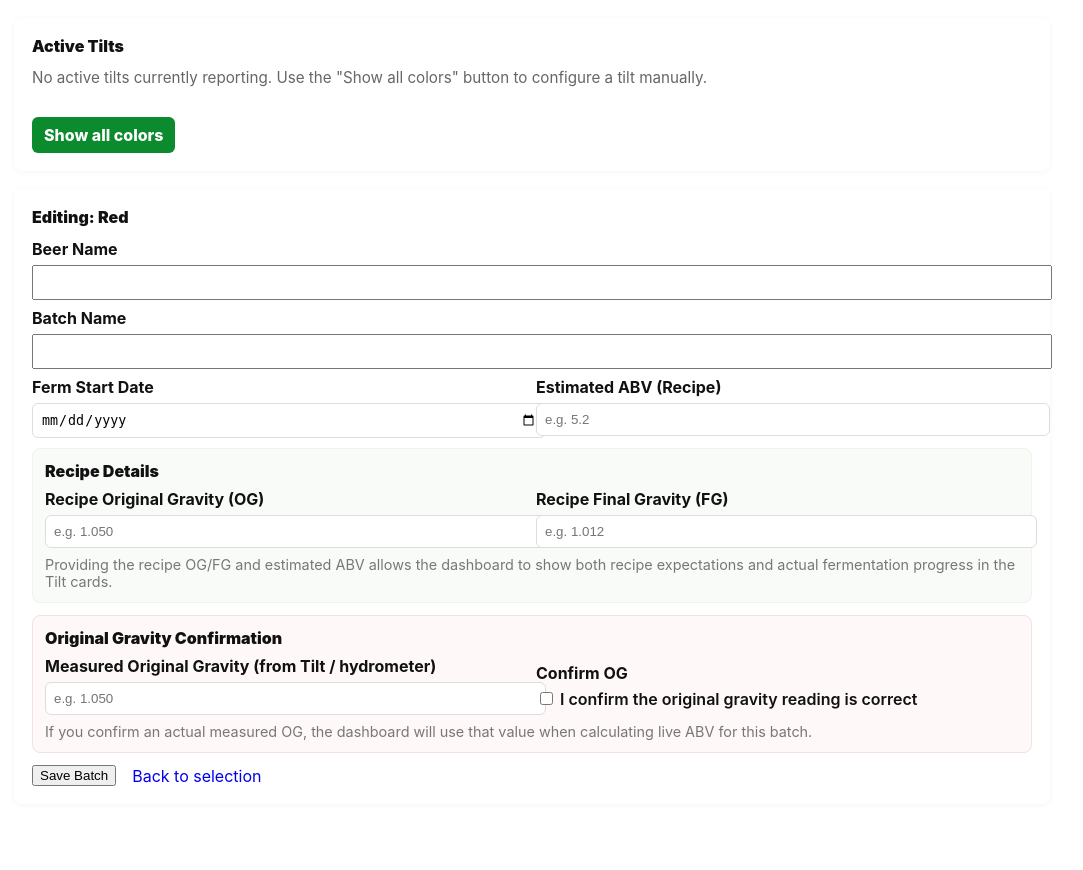
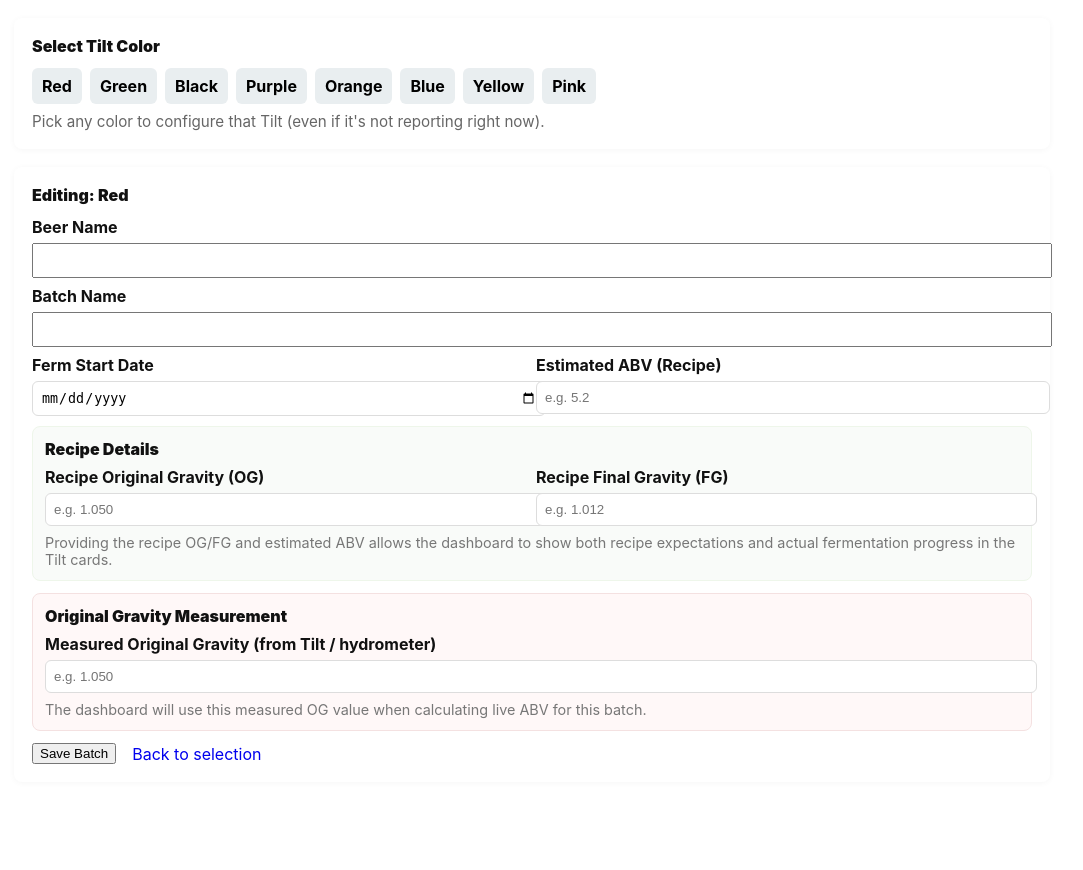
Before and after one commit to RabbitFarmer/Fermenter-Temp-Controller, a Flask app: page /batch_settings?tilt_color=Red in a window 1280 px wide. Shown: the part 128-998 px from the top of the page, without its empty margins (108-1191 px from the left). After the commit the page ends 892 px from the top, so only its background shows below. Run offline with Flask 3, Linux system fonts and the light colour scheme; parts of the project's set-up code (start-up, migrations or seed data) failed here and were passed over.

Commit message:
Remove OG confirmation checkbox, update UI labels, and merge tilt color selection
Co-authored-by: RabbitFarmer <42279002+RabbitFarmer@users.noreply.github.com>

```diff
--- a/app.py
+++ b/app.py
@@ -1657,7 +1657,6 @@ def tilt_config():
         action = request.form.get('action')
         # --- PATCH: Capture quick OG/recipe/metadata changes as batch_metadata ----
         actual_og = request.form.get("actual_og")
-        og_confirmed = ('og_confirmed' in request.form) and (request.form.get('og_confirmed') not in (None, '', '0', 'false', 'False'))
         recipe_og = request.form.get("recipe_og")
         # update tilt_cfg fields from the form (for quick-edit path)
         changed = False
@@ -1671,8 +1670,9 @@ def tilt_config():
                 batch_entry['recipe_og'] = recipe_og
                 tilt_cfg[color]['recipe_og'] = recipe_og
                 changed = True
-            batch_entry['og_confirmed'] = og_confirmed
-            tilt_cfg[color]['og_confirmed'] = og_confirmed
+            # Keep og_confirmed in data structure for backward compatibility (always False)
+            batch_entry['og_confirmed'] = False
+            tilt_cfg[color]['og_confirmed'] = False
             batch_entry['brewid'] = tilt_cfg[color].get("brewid")
             if changed:
                 try:
@@ -1725,7 +1725,7 @@ def batch_settings():
             }
             save_json(TILT_CONFIG_FILE, tilt_cfg)
 
-        og_confirmed = ('og_confirmed' in data) and (data.get('og_confirmed') not in (None, '', '0', 'false', 'False'))
+        og_confirmed = False  # No longer using og_confirmed checkbox
 
         batch_entry = {
             "beer_name": beer_name,
@@ -1735,7 +1735,7 @@ def batch_settings():
             "recipe_fg": data.get('recipe_fg', '') or '',
             "recipe_abv": data.get('recipe_abv', '') or '',
             "actual_og": (data.get('actual_og', '') or None),
-            "og_confirmed": bool(og_confirmed),
+            "og_confirmed": False,  # Keep field for backward compatibility
             "brewid": brew_id
         }
 
--- a/templates/batch_settings.html
+++ b/templates/batch_settings.html
@@ -8,14 +8,8 @@
   <style>
     .selector-wrap { max-width:1000px; margin:18px auto; padding:18px; background:#fff; border-radius:8px; box-shadow:0 1px 6px rgba(0,0,0,0.04); }
     .heading { font-weight:900; margin-bottom:12px; }
-    .tilt-grid { display:flex; gap:12px; flex-wrap:wrap; }
-    .tilt-tile { width:220px; border-radius:8px; padding:12px; background:#f6f6f6; text-align:center; cursor:pointer; text-decoration:none; color:inherit; box-shadow:0 1px 4px rgba(0,0,0,0.04); }
-    .tilt-tile .title { font-weight:900; margin-bottom:6px; }
-    .tilt-tile .meta { font-size:13px; color:#444; }
-    .all-colors { margin-top:14px; display:none; }
     .color-list { display:flex; flex-wrap:wrap; gap:8px; }
     .color-pill { padding:8px 10px; border-radius:6px; background:#e9eef0; cursor:pointer; text-decoration:none; color:#000; font-weight:700; }
-    .toggle-btn { display:inline-block; margin-top:12px; padding:8px 12px; border-radius:6px; background:#0b8a2e; color:#fff; text-decoration:none; font-weight:800; }
     .note { color:#666; font-size:0.95em; margin-top:8px; }
     .form-row { display:flex; gap:8px; }
     .form-col { flex:1; }
@@ -35,38 +29,14 @@
     </header>
 
     <div class="selector-wrap">
-      <div class="heading">Active Tilts</div>
+      <div class="heading">Select Tilt Color</div>
 
-      {% if active_colors %}
-        <div class="tilt-grid">
-          {% for color in active_colors %}
-            {% set t = live_tilts.get(color, {}) %}
-            {% set border_color = color_map.get(color, '#cccccc') %}
-            <a class="tilt-tile" href="{{ url_for('batch_settings') }}?tilt_color={{ color|urlencode }}" style="border: 3px solid {{ border_color }};">
-              <div class="title">{{ t.beer_name or 'Unnamed Beer' }}</div>
-              <div class="meta">Tilt: <strong>{{ color }}</strong></div>
-              <div class="meta">Batch: {{ t.batch_name or '--' }}</div>
-              <div class="meta">Temp: {{ t.temp_f or '--' }}°F</div>
-            </a>
-          {% endfor %}
-        </div>
-      {% else %}
-        <div class="note">No active tilts currently reporting. Use the "Show all colors" button to configure a tilt manually.</div>
-      {% endif %}
-
-      <div style="margin-top:18px;">
-        <a id="toggle-all-colors" class="toggle-btn" href="#" role="button">Show all colors</a>
+      <div class="color-list">
+        {% for color in tilt_colors %}
+          <a class="color-pill" href="{{ url_for('batch_settings') }}?tilt_color={{ color|urlencode }}">{{ color }}</a>
+        {% endfor %}
       </div>
-
-      <div id="all-colors" class="all-colors" aria-hidden="true">
-        <div class="heading" style="margin-top:12px;">All known Tilt Colors</div>
-        <div class="color-list">
-          {% for color in tilt_colors %}
-            <a class="color-pill" href="{{ url_for('batch_settings') }}?tilt_color={{ color|urlencode }}">{{ color }}</a>
-          {% endfor %}
-        </div>
-        <div class="note">Pick any color to configure that Tilt (even if it's not reporting right now).</div>
-      </div>
+      <div class="note">Pick any color to configure that Tilt (even if it's not reporting right now).</div>
     </div>
 
     {% if selected_tilt %}
@@ -114,24 +84,18 @@
             <div class="small-note muted">Providing the recipe OG/FG and estimated ABV allows the dashboard to show both recipe expectations and actual fermentation progress in the Tilt cards.</div>
           </div>
 
-          <!-- New: Original Gravity confirmation input -->
+          <!-- Original Gravity Measurement -->
           <div style="margin-top:12px; padding:12px; border-radius:8px; background:#fff8f8; border:1px solid #f4e1e1;">
-            <div class="heading" style="font-size:1em; margin-bottom:8px;">Original Gravity Confirmation</div>
+            <div class="heading" style="font-size:1em; margin-bottom:8px;">Original Gravity Measurement</div>
 
             <div class="form-row" style="margin-bottom:8px;">
               <div class="form-col">
                 <label>Measured Original Gravity (from Tilt / hydrometer)</label>
                 <input type="number" step="0.001" min="0" name="actual_og" value="{{ selected_config.actual_og if selected_config.actual_og is not none else '' }}" placeholder="e.g. 1.050">
               </div>
-              <div class="form-col" style="align-self:flex-end;">
-                <label style="font-weight:700;">Confirm OG</label>
-                <div>
-                  <label style="font-weight:600;"><input type="checkbox" name="og_confirmed" value="1" {% if selected_config.og_confirmed %}checked{% endif %}> I confirm the original gravity reading is correct</label>
-                </div>
-              </div>
             </div>
 
-            <div class="small-note muted">If you confirm an actual measured OG, the dashboard will use that value when calculating live ABV for this batch.</div>
+            <div class="small-note muted">The dashboard will use this measured OG value when calculating live ABV for this batch.</div>
           </div>
 
           <div style="display:flex; gap:8px; margin-top:12px;">
@@ -154,20 +118,6 @@
     {% endif %}
   </div>
 
-  <script>
-    (function(){
-      const toggle = document.getElementById('toggle-all-colors');
-      const panel = document.getElementById('all-colors');
-      if(toggle && panel){
-        toggle.addEventListener('click', function(ev){
-          ev.preventDefault();
-          const shown = panel.getAttribute('aria-hidden') === 'false';
-          panel.style.display = shown ? 'none' : 'block';
-          panel.setAttribute('aria-hidden', shown ? 'true' : 'false');
-          toggle.textContent = shown ? 'Show all colors' : 'Hide all colors';
-        });
-      }
-    })();
-  </script>
+
 </body>
 </html>
--- a/templates/tilt_config.html
+++ b/templates/tilt_config.html
@@ -65,16 +65,13 @@
             {% endif %}
           </div>
 
-          <!-- Quick-edit small form to update Actual OG and confirmation -->
+          <!-- Quick-edit small form to update Actual OG -->
           <div style="padding:12px; background:#f6f9f6; border-radius:8px; margin-bottom:12px;">
             <form method="post" action="/batch_settings">
               <input type="hidden" name="tilt_color" value="{{ selected_tilt }}">
               <div class="form-group">
                 <label>Measured Original Gravity (Actual OG)</label>
                 <input type="text" name="actual_og" value="{{ selected_config.actual_og if selected_config.actual_og is not none else '' }}" placeholder="e.g. 1.055">
-              </div>
-              <div class="form-group">
-                <label><input type="checkbox" name="og_confirmed" value="1" {% if selected_config.og_confirmed %}checked{% endif %}> I confirm this OG measurement is correct</label>
               </div>
 
               <!-- Keep minimal recipe fields available here too -->
@@ -124,7 +121,6 @@
                   <li>
                     {{ b.ferm_start_date or '--' }} — {{ b.beer_name or '--' }} / {{ b.batch_name or '--' }}
                     {% if b.recipe_og %}(Recipe OG: {{ b.recipe_og }}){% elif b.actual_og %}(Measured OG: {{ b.actual_og }}){% endif %}
-                    {% if b.og_confirmed %} — (OG Confirmed){% endif %}
                   </li>
                 {% endfor %}
               </ul>
```
